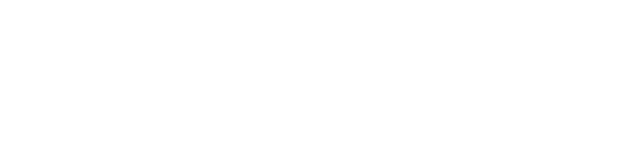
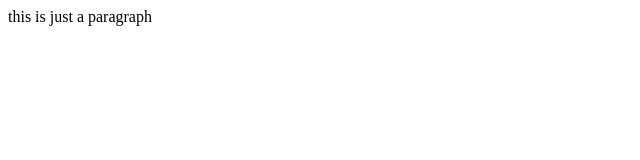
Before and after one commit to LinaOrmos/javascript-Testing, a website: page index.html in a window 1280 px wide. Shown: the whole page, without its empty margins (0-640 px from the left). Drawn offline with Linux system fonts and the light colour scheme.

Commit message:
1 file modified

```diff
--- a/index.html
+++ b/index.html
@@ -1 +1,2 @@
 <div id="app"></div>
+<p>this is just a paragraph</p>
```
